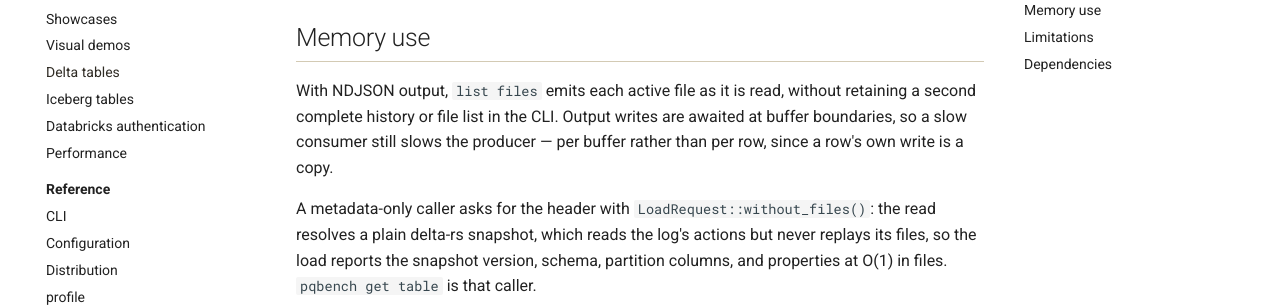
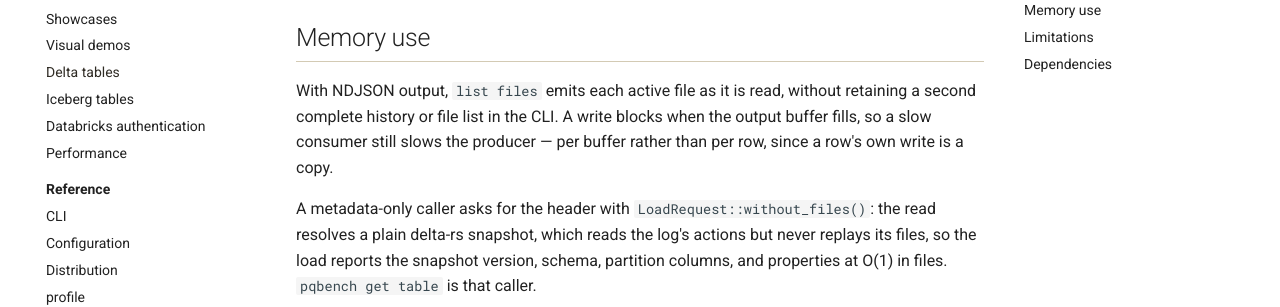
Before and after one commit to pqbench/pqbench, an MkDocs documentation site: the page built from docs/delta.md, in a window 1280 px wide and 900 px high, scrolled down 1767 px. Shown: the part 179-486 px from the top of the window. Built offline with MkDocs 1.6.1 and Material for MkDocs 9.7.7, drawn with Linux system fonts in a browser that asks for light colours; comment, search, counter and statistics services are not loaded.

Commit message:
docs: describe the output buffer that is there
The emitter's notes still explain themselves with a partition record naming
a million files, and `docs/delta.md` says the writes are awaited at buffer
boundaries. Neither is true: output is a blocking `BufWriter` and a record
is one file per line. Say what the code does — a write blocks when the
buffer fills — so the memory story reads correctly.

```diff
--- a/docs/delta.md
+++ b/docs/delta.md
@@ -85,9 +85,9 @@ $ cat docker/e2e-lakehouse/table.ndjson | pqbench list files --min-file-size 1KB
 ## Memory use
 
 With NDJSON output, `list files` emits each active file as it is read, without
-retaining a second complete history or file list in the CLI. Output writes are awaited at buffer boundaries, so a slow consumer
-still slows the producer — per buffer rather than per row, since a row's own
-write is a copy.
+retaining a second complete history or file list in the CLI. A write blocks when
+the output buffer fills, so a slow consumer still slows the producer — per
+buffer rather than per row, since a row's own write is a copy.
 
 A metadata-only caller asks for the header with `LoadRequest::without_files()`:
 the read resolves a plain delta-rs snapshot, which reads the log's actions but
```
Also changed, not shown: 1 other file.
